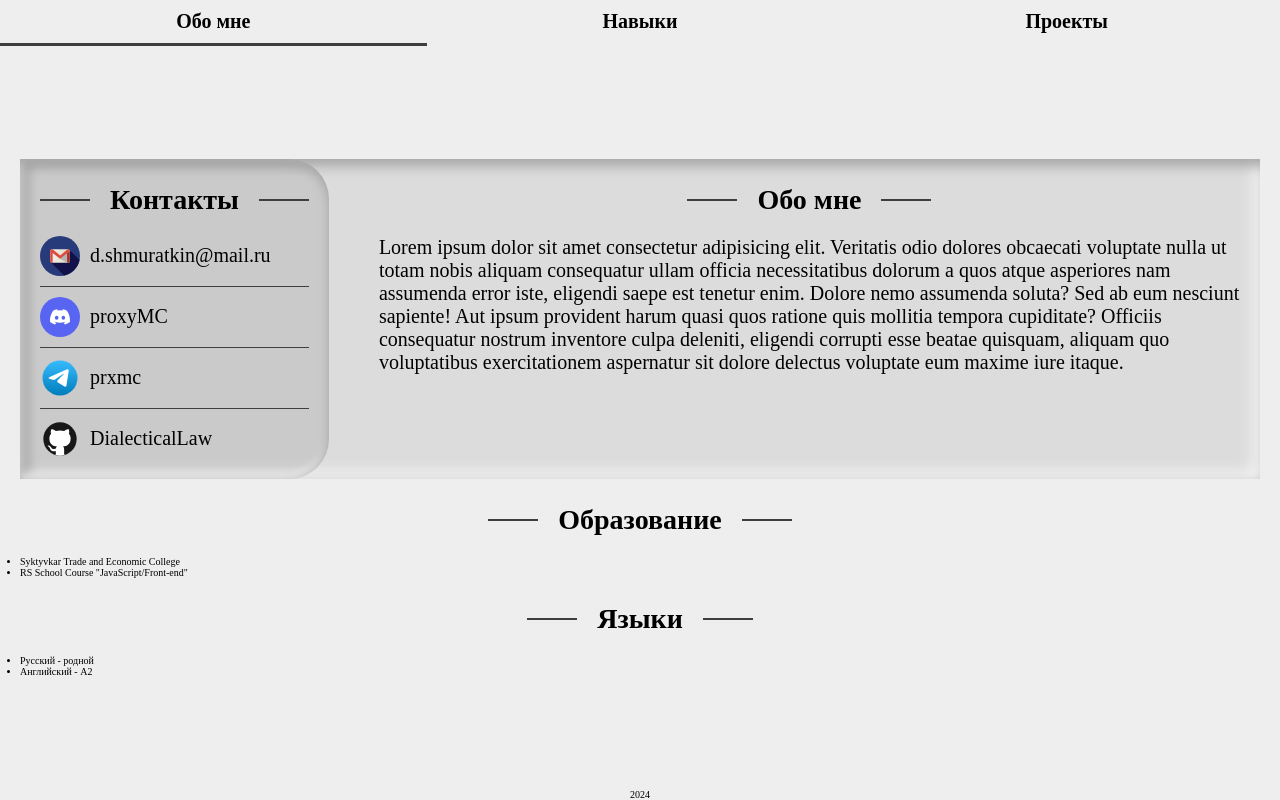
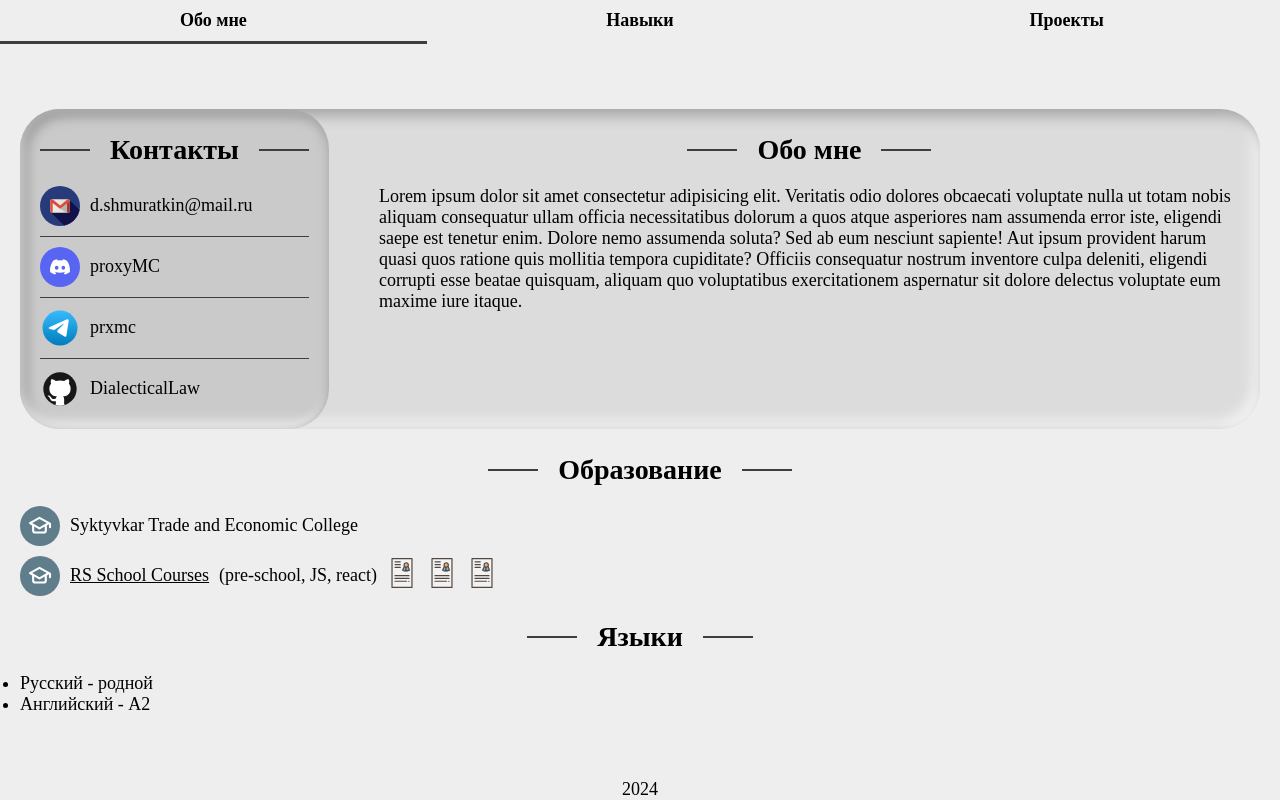
Before and after one commit to DialecticalLaw/cv, a Next.js app: page / in a window 1280 px wide. Built offline with nearby package versions, Linux system fonts and the light colour scheme; a web font is replaced by a local one.

Commit message:
feat: supplement the education section

```diff
--- a/src/app/globals.css
+++ b/src/app/globals.css
@@ -26,6 +26,16 @@ body {
   background-color: var(--bg-color);
 }
 
+p,
+span,
+a,
+li,
+h1,
+h2 {
+  font-family: var(--main-font);
+  font-size: 1.8rem;
+}
+
 .container {
   position: relative;
   display: flex;
--- a/src/app/page.module.css
+++ b/src/app/page.module.css
@@ -13,4 +13,5 @@
   box-shadow:
     inset 0.6rem 0.6rem 1.3rem 0.1rem var(--dark-shadow),
     inset -0.6rem -0.6rem 1.3rem 0.1rem var(--light-shadow);
+  border-radius: 4rem;
 }
--- a/src/components/Contacts/Contacts.module.css
+++ b/src/components/Contacts/Contacts.module.css
@@ -1,7 +1,7 @@
 .section {
   padding: 2rem;
   backdrop-filter: brightness(92%);
-  border-radius: 0 4rem 4rem 0;
+  border-radius: 4rem;
   box-shadow:
     inset -0.2rem 0.3rem 1rem 0.1rem var(--dark-shadow),
     inset 0 -0.3rem 1rem 0.1rem var(--light-shadow);
@@ -18,8 +18,6 @@
   display: flex;
   align-items: center;
   gap: 1rem;
-  font-family: var(--main-font);
-  font-size: 2rem;
 }
 
 .divider {
--- a/src/components/Education/Education.module.css
+++ b/src/components/Education/Education.module.css
@@ -0,0 +1,34 @@
+.list {
+  display: flex;
+  flex-direction: column;
+  gap: 1rem;
+  list-style: none;
+}
+
+.item {
+  display: flex;
+  align-items: center;
+  gap: 1rem;
+}
+
+.icon {
+  width: 4rem;
+  height: 4rem;
+}
+
+.certificate {
+  width: 3rem;
+  height: max-content;
+}
+
+.link {
+  transition: 0.2s;
+}
+
+.rs_link {
+  color: #000000;
+}
+
+.link:hover {
+  transform: scale(0.9);
+}
--- a/src/components/Education/Education.tsx
+++ b/src/components/Education/Education.tsx
@@ -1,13 +1,36 @@
+import Image from 'next/image';
 import { Title } from '../Title/Title';
 import styles from './Education.module.css';
+import educationIcon from '@/assets/img/education.svg';
+import certificateIcon from '@/assets/img/certificate.svg';
 
 export function Education() {
   return (
     <section>
       <Title>Образование</Title>
-      <ul>
-        <li className={styles.item}>Syktyvkar Trade and Economic College</li>
-        <li className={styles.item}>RS School Course &quot;JavaScript/Front-end&quot;</li>
+
+      <ul className={styles.list}>
+        <li className={styles.item}>
+          <Image className={styles.icon} src={educationIcon} alt="education" />
+          Syktyvkar Trade and Economic College
+        </li>
+
+        <li className={styles.item}>
+          <Image className={styles.icon} src={educationIcon} alt="education" />
+          <a target="_blank" className={styles.rs_link} href="https://rs.school/">
+            RS School Courses
+          </a>
+          (pre-school, JS, react)
+          <a className={styles.link} target="_blank" href="https://app.rs.school/certificate/qplzbdwl">
+            <Image className={styles.certificate} src={certificateIcon} alt="certificate" />
+          </a>
+          <a className={styles.link} target="_blank" href="https://app.rs.school/certificate/ggaqp1pm">
+            <Image className={styles.certificate} src={certificateIcon} alt="certificate" />
+          </a>
+          <a className={styles.link} target="_blank" href="https://app.rs.school/certificate/3t2s24ri">
+            <Image className={styles.certificate} src={certificateIcon} alt="certificate" />
+          </a>
+        </li>
       </ul>
     </section>
   );
--- a/src/components/Shared/Header/Header.module.css
+++ b/src/components/Shared/Header/Header.module.css
@@ -13,7 +13,6 @@
 
 .nav_item {
   text-align: center;
-  font-size: 2rem;
   font-family: var(--main-font);
   border-bottom: 0.3rem solid transparent;
   cursor: pointer;
--- a/src/components/Summary/Summary.module.css
+++ b/src/components/Summary/Summary.module.css
@@ -1,5 +1,3 @@
 .section {
   padding: 2rem;
-  font-family: var(--main-font);
-  font-size: 2rem;
 }
--- a/src/components/Title/Title.module.css
+++ b/src/components/Title/Title.module.css
@@ -8,7 +8,6 @@
 }
 
 .title {
-  font-family: var(--main-font);
   font-size: 2.8rem;
 }
 
```
Also changed, not shown: src/assets/img/certificate.svg (added), src/assets/img/education.svg (added).
